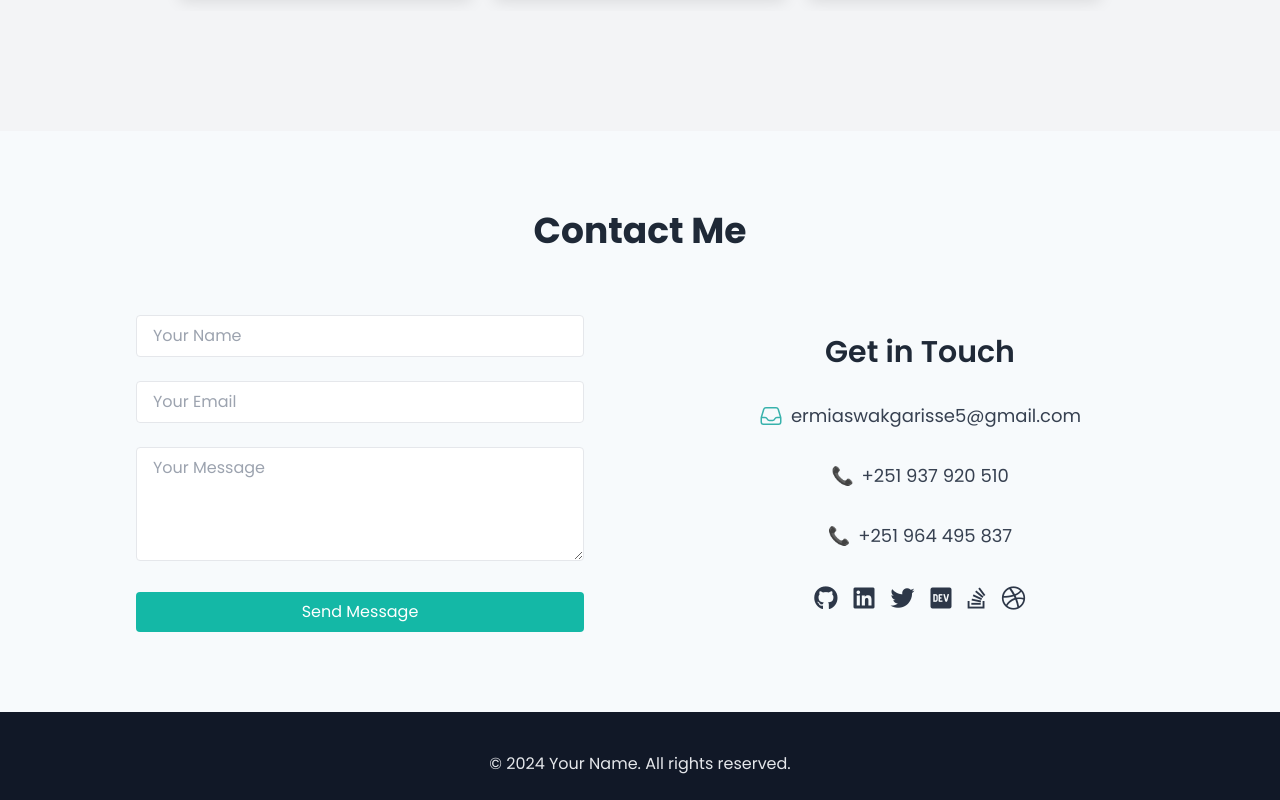
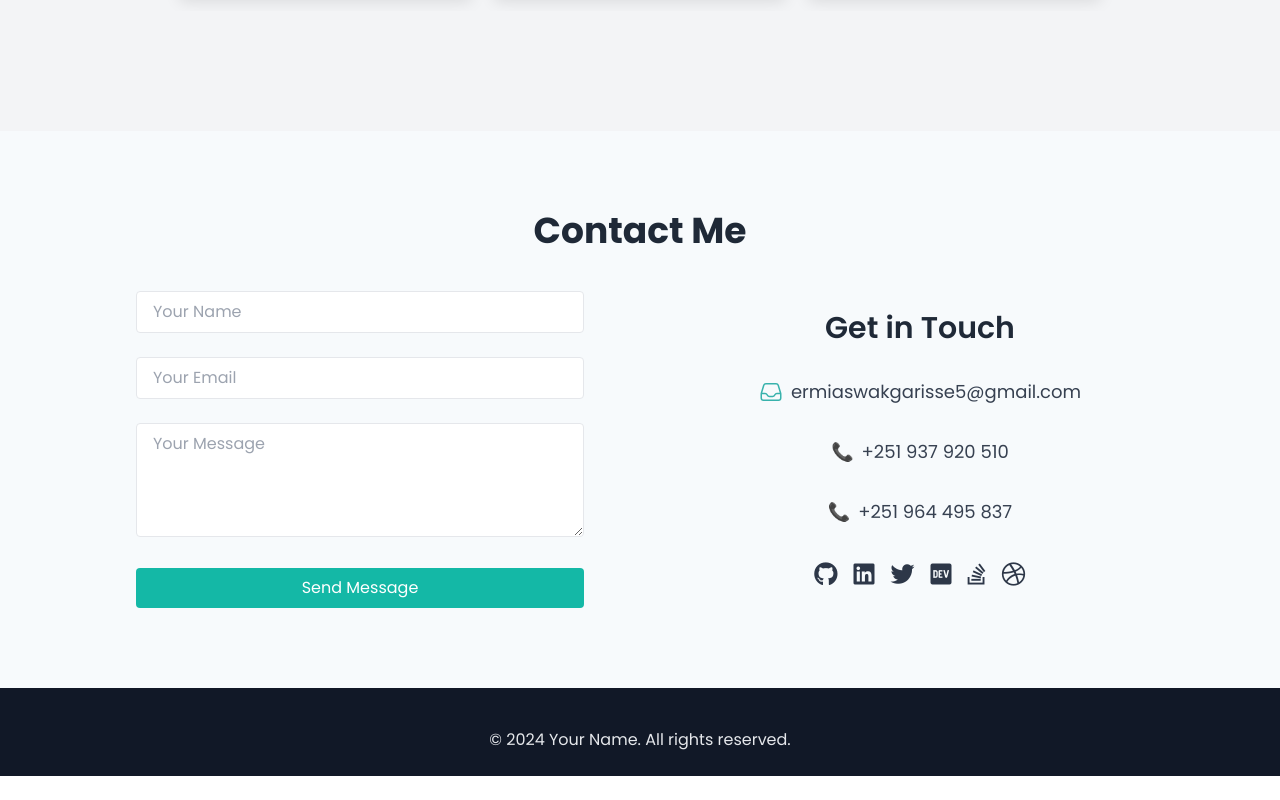
Before and after one commit to ERMIASWAKGARI/portfolio, a React (Vite) app: page / in a window 1280 px wide. Shown: the part 2881-3681 px from the top of the page. After the commit the page ends 3657 px from the top, so only its background shows below. Built offline with nearby package versions, Linux system fonts and the light colour scheme.

Commit message:
modified contact section

```diff
--- a/src/sections/Contact.jsx
+++ b/src/sections/Contact.jsx
@@ -1,23 +1,49 @@
+import { motion, useInView } from "framer-motion";
+import { useRef } from "react";
 import ContactForm from "../components/ContactForm";
 import ContactInfo from "../components/ContactInfo";
 
 export default function Contact() {
+  const sectionRef = useRef(null);
+  const isInView = useInView(sectionRef, { triggerOnce: true, threshold: 0.1 });
+
   return (
     <section
       id="contact"
+      ref={sectionRef}
       className="py-20 px-20 bg-tertiary dark:bg-tertiary-dark"
     >
-      <h2 className="text-2xl sm:text-3xl md:text-4xl font-bold text-center text-gray-800 dark:text-neutral-white mb-8 lg:mb-16">
+      <motion.h2
+        className="text-2xl sm:text-3xl md:text-4xl font-bold text-center text-gray-800 dark:text-neutral-white mb-8 sm:mb-10"
+        initial={{ opacity: 0, y: 50 }}
+        animate={isInView ? { opacity: 1, y: 0 } : { opacity: 0, y: 50 }}
+        transition={{ duration: 0.8, ease: "easeOut" }}
+      >
         Contact Me
-      </h2>
-      <div className="container mx-auto max-w-6xl flex flex-wrap justify-between items-center">
-        <div className="w-full lg:w-1/2 flex items-center justify-center mt-4 lg:mt-0">
+      </motion.h2>
+      <motion.div
+        className="container mx-auto max-w-6xl flex flex-wrap justify-between items-center"
+        initial={{ opacity: 0 }}
+        animate={{ opacity: isInView ? 1 : 0 }}
+        transition={{ duration: 0.5, delay: 0.3 }}
+      >
+        <motion.div
+          className="w-full lg:w-1/2 flex items-center justify-center mt-4 lg:mt-0"
+          initial={{ opacity: 0, x: -50 }}
+          animate={isInView ? { opacity: 1, x: 0 } : { opacity: 0, x: -50 }}
+          transition={{ duration: 0.8, ease: "easeOut", delay: 0.4 }}
+        >
           <ContactForm />
-        </div>
-        <div className="w-full lg:w-1/2 flex items-center justify-center mt-12 lg:mt-0">
+        </motion.div>
+        <motion.div
+          className="w-full lg:w-1/2 flex items-center justify-center mt-12 lg:mt-0"
+          initial={{ opacity: 0, x: 50 }}
+          animate={isInView ? { opacity: 1, x: 0 } : { opacity: 0, x: 50 }}
+          transition={{ duration: 0.8, ease: "easeOut", delay: 0.4 }}
+        >
           <ContactInfo />
-        </div>
-      </div>
+        </motion.div>
+      </motion.div>
     </section>
   );
 }
```
